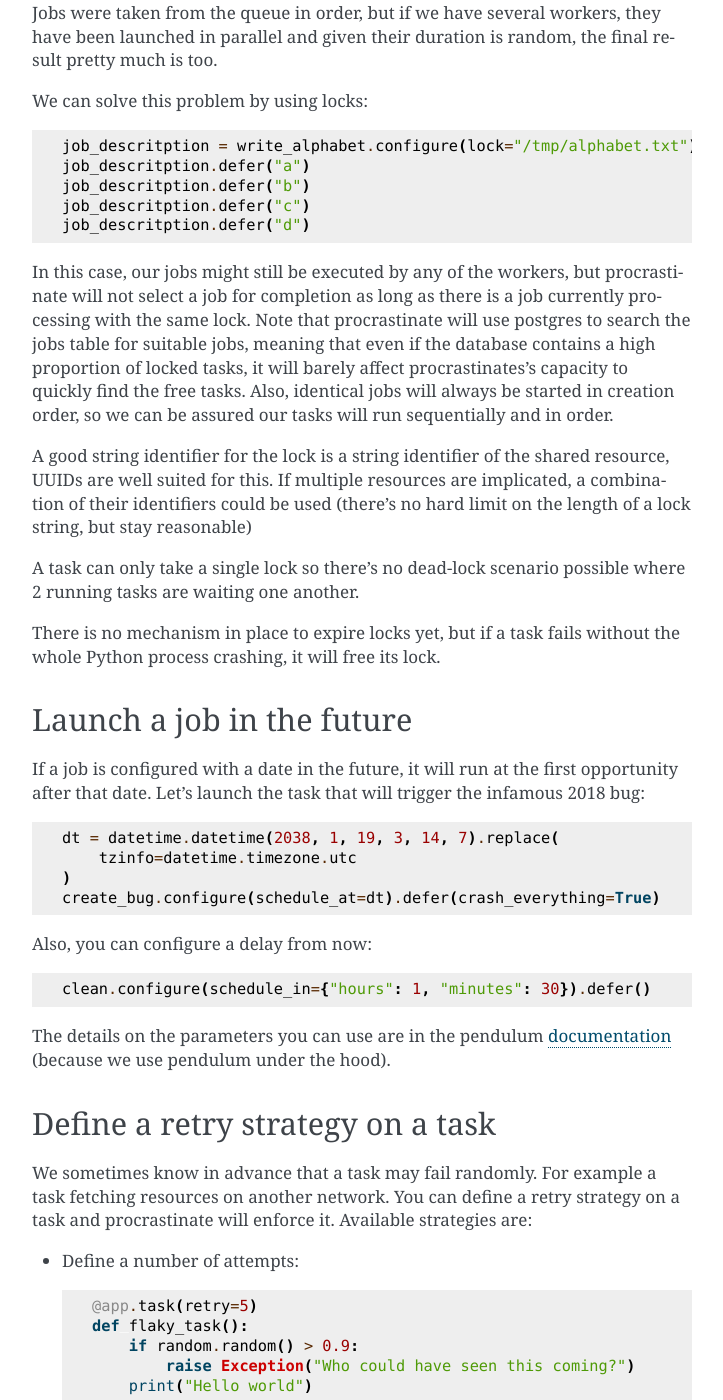
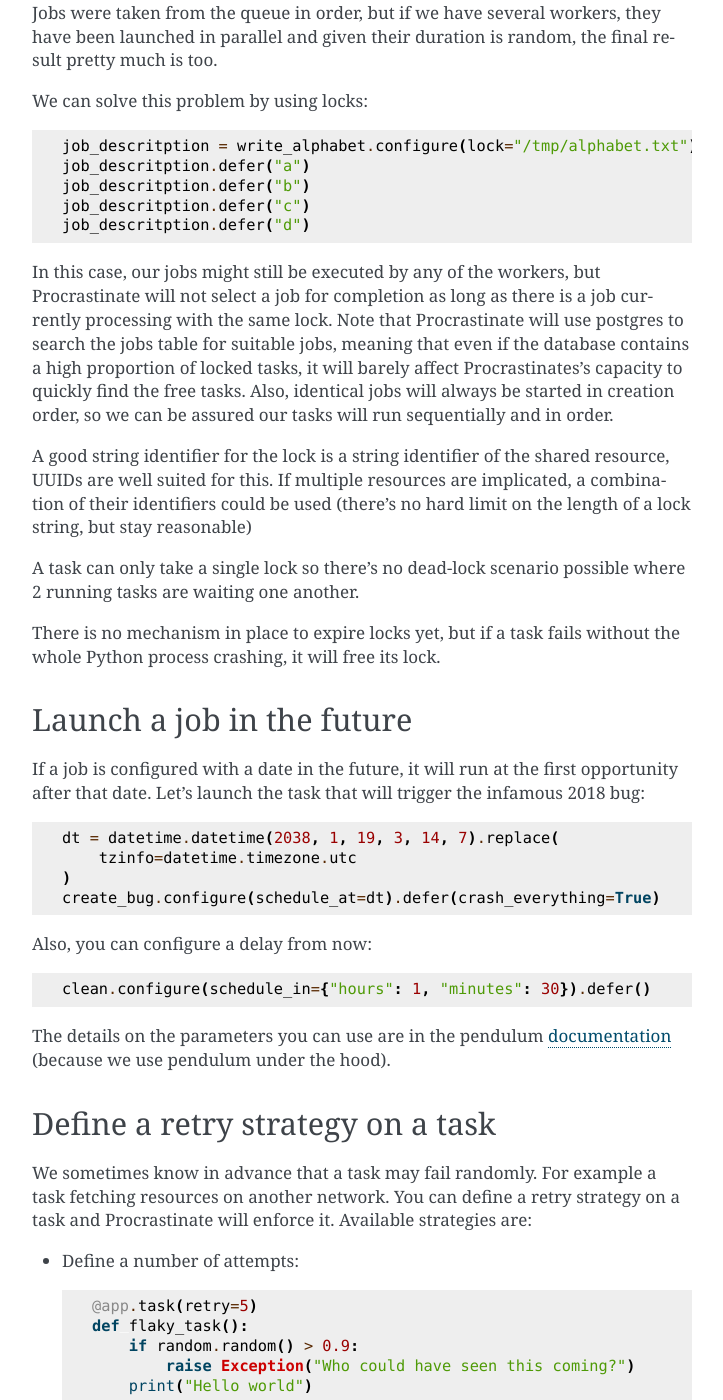
Before and after one commit to procrastinate-org/procrastinate, a Sphinx documentation site: the page built from docs/howto.rst, in a window 1280 px wide and 1400 px high, scrolled down 930 px. Shown: the whole window, without its empty margins (388-1111 px from the left). Built offline with Sphinx 7.4.7, drawn with Linux system fonts in a browser that asks for light colours; some of the changed text lies outside the part shown.

Commit message:
fix case in the doc

```diff
--- a/docs/howto.rst
+++ b/docs/howto.rst
@@ -51,11 +51,11 @@
     job_descritption.defer("d")
 
 In this case, our jobs might still be executed by any of the workers,
-but procrastinate will not select a job for completion as long as there is
-a job currently processing with the same lock. Note that procrastinate will
+but Procrastinate will not select a job for completion as long as there is
+a job currently processing with the same lock. Note that Procrastinate will
 use postgres to search the jobs table for suitable jobs, meaning that
 even if the database contains a high proportion of locked tasks, it will barely
-affect procrastinates's capacity to quickly find the free tasks. Also, identical
+affect Procrastinates's capacity to quickly find the free tasks. Also, identical
 jobs will always be started in creation order, so we can be assured our
 tasks will run sequentially and in order.
 
@@ -72,7 +72,7 @@
 without the whole Python process crashing, it will free its lock.
 
 Launch a job in the future
----------------------------
+--------------------------
 
 If a job is configured with a date in the future, it will run at the
 first opportunity after that date. Let's launch the task that will
@@ -96,7 +96,7 @@
 
 We sometimes know in advance that a task may fail randomly. For example a task
 fetching resources on another network. You can define a retry strategy on a
-task and procrastinate will enforce it.
+task and Procrastinate will enforce it.
 Available strategies are:
 
 - Define a number of attempts::
@@ -146,7 +146,7 @@
 Add a task middleware
 ---------------------
 
-As of today, procrastinate has no specific way of ensuring a piece of code runs
+As of today, Procrastinate has no specific way of ensuring a piece of code runs
 before or after every job. That being said, you can always decide to use
 your own decorator instead of ``@app.task`` and have this decorator
 implement the actions you need and delegate the rest to ``@app.task``.
@@ -164,10 +164,10 @@
 
 Then, define all of your tasks using this ``@task`` decorator.
 
-Test your code that uses procrastinate
---------------------------------
+Test your code that uses Procrastinate
+--------------------------------------
 
-procrastinate defines an `InMemoryJobStore` that will speed-up your tests,
+Procrastinate defines an `InMemoryJobStore` that will speed-up your tests,
 remove dependency to Postgres and allow you to have tasks run in a
 controlled way.
 
@@ -186,13 +186,13 @@
     app.job_store.reset()
 
 
-Deploy procrastinate in a real environment
-------------------------------------
+Deploy Procrastinate in a real environment
+------------------------------------------
 
 We haven't done that yet, no advice to give.
 
-Monitor procrastinate in a real environment
--------------------------------------
+Monitor Procrastinate in a real environment
+-------------------------------------------
 
 We're in the process of writing an admin website and Rest API.
 We'll update this section.
```
Also changed, not shown: docs/discussions.rst (+11 -11 lines), docs/index.rst (+4 -4 lines).
